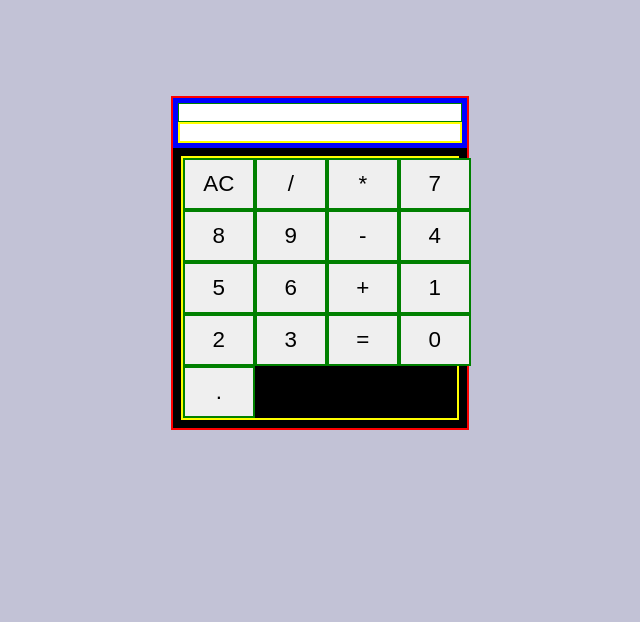
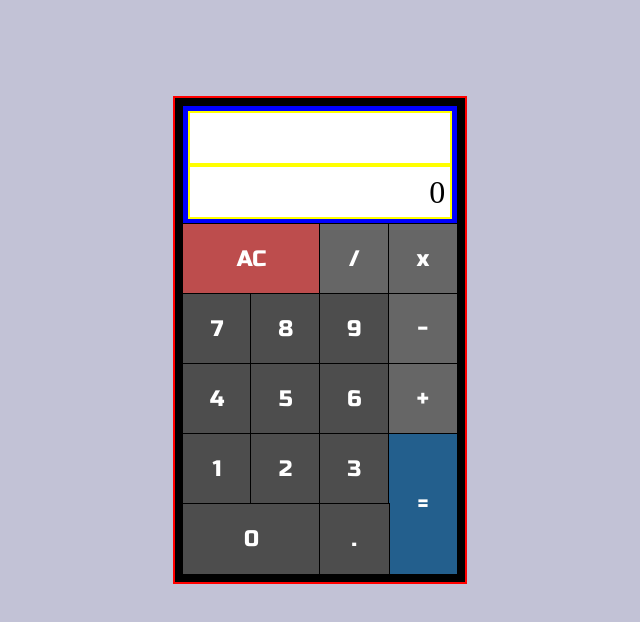
Before and after one commit to abdel1413/javascript-calculator, a React (Create React App) app: page / in a window 1280 px wide. Shown: the top 622 px of the page, without its empty margins (320-960 px from the left). Built offline with nearby package versions, Linux system fonts and the light colour scheme.

Commit message:
handling events

```diff
--- a/package.json
+++ b/package.json
@@ -7,6 +7,7 @@
     "@testing-library/jest-dom": "^5.17.0",
     "@testing-library/react": "^13.4.0",
     "@testing-library/user-event": "^13.5.0",
+    "bootstrap": "^5.3.1",
     "react": "^18.2.0",
     "react-dom": "^18.2.0",
     "react-scripts": "5.0.1",
--- a/src/App.css
+++ b/src/App.css
@@ -10,6 +10,7 @@ body {
   flex-direction: column;
   width: 23%;
   background-color: black;
+  padding: 0.5rem;
 }
 .display-fields {
   display: flex;
@@ -19,34 +20,108 @@ body {
 
 .history {
   border: 1px solid green;
+  color: coral;
 }
 #display {
-  display: block;
-
+  text-align: end;
+  padding-right: 5px;
   border: 2px solid yellow;
+  font-weight: 450;
+  font-size: 2rem;
+  font-family: "digital-clock-font";
 }
 
 .keyboard {
-  margin: 0.5rem;
-  border: 2px solid yellow;
   display: grid;
   gap: 0;
   column-gap: 0;
   row-gap: 0;
   grid-template-columns: repeat(4, 1fr);
 }
+
+button:hover {
+  background-color: yellow;
+}
 .buttons,
 .buttons > button {
   display: flex;
   justify-content: center;
   align-items: center;
-  border: 1px solid green;
-  width: 70px;
-  height: 50px;
   font-size: 1.4rem;
+  color: #fff;
+  border: none;
+  outline: 1px solid black;
 }
 
-/* .buttons > button {
-  width: 100px;
-  height: 80px;
-} */
+.buttons > button {
+  width: 100%;
+  height: 70px;
+}
+.buttons:nth-child(1),
+.buttons:nth-child(16) {
+  grid-column: 1/ 3;
+}
+.buttons #clear {
+  background-color: #bd4d4d;
+}
+.buttons #clear:hover {
+  background-color: #ac3939;
+}
+
+.buttons:nth-child(15) {
+  grid-row: span 2;
+}
+
+.buttons #equals {
+  height: 100%;
+}
+
+.buttons #divide,
+#multiply,
+#subtract,
+#add {
+  background-color: #666666;
+}
+
+.buttons #seven,
+#eight,
+#nine,
+#one,
+#two,
+#three,
+#four,
+#five,
+#six,
+#zero,
+#decimal {
+  background-color: #4d4d4d;
+}
+.buttons #seven:hover,
+#eight:hover,
+#nine:hover,
+#one:hover,
+#two:hover,
+#three:hover,
+#four:hover,
+#five:hover,
+#six:hover,
+#zero:hover,
+#decimal:hover,
+#equals:hover,
+#divide:hover,
+#multiply:hover,
+#subtract:hover,
+#add:hover,
+#clear:hover {
+  color: black;
+
+  border: gray 2px solid;
+}
+
+.buttons #equals {
+  background-color: #235f8d;
+}
+.buttons #equals:hover {
+  background-color: #194466;
+  /* border: 1px solid white; */
+}
--- a/src/App.js
+++ b/src/App.js
@@ -2,21 +2,80 @@ import { useState } from "react";
 import "./App.css";
 import "@fontsource/russo-one";
 import { Data } from "./Components/Data";
-import { FormalField } from "./Components/DisplayInputs/FormalField";
+import { HistoryField } from "./Components/DisplayInputs/HistoryField";
 import { InputOutputField } from "./Components/DisplayInputs/InputOutputField";
 import { Keyboard } from "./Components/Keyboard";
 
 function App() {
   const [data, setData] = useState(Data);
+  const [value, setValue] = useState("0");
+  const [history, setHistory] = useState("");
+
+  const handleClick = (e) => {
+    setValue(e.target.value);
+
+    if (e.target.value === "AC") {
+      setHistory("");
+      setValue("0");
+    } else if (e.target.value === "=") {
+      // console.log(value);
+      //computeInputs(value);
+      let solution = eval(value);
+      setValue(solution);
+      setHistory(value + e.target.value + solution);
+    } else if (e.target.value === "NaN") {
+      if (!NaN(value[-1])) {
+        let newValue = value.slice(-1);
+        setValue(newValue + e.target.value);
+      }
+    } else {
+      let v = value + e.target.value;
+      if (v[0] === "0") {
+        v = v.slice(1);
+      }
+      setValue(v);
+      let hist = history + e.target.value;
+      setHistory(history + e.target.value);
+    }
+  };
+
+  //covert the value to number
+  const convertInputValue = (num) => {
+    let numValue = Number(num);
+    //let val = numValue.toLocaleString("en");
+
+    // console.log("input", typeof numValue);
+    return numValue;
+  };
+
+  let result = 0;
+  const computeInputs = (inputvalues) => {
+    if (typeof inputvalues !== Number) {
+      // convertInputValue(inputvalues);
+      inputvalues = Number(inputvalues);
+      result = eval(inputvalues).toString();
+    }
+    console.log("rest", result);
+    return result;
+  };
+  console.log("comput ", computeInputs(value));
+
+  const resetHistory = (num) => {
+    if ((num = "AC")) {
+      setHistory("");
+    } else {
+      setHistory(history + num);
+    }
+  };
 
   return (
     <div className="App">
       <div className="display-fields">
-        <FormalField />
-        <InputOutputField />
+        <HistoryField history={history} />
+        <InputOutputField result={value} />
       </div>
       <div>
-        <Keyboard data={data} />
+        <Keyboard handleClick={handleClick} data={data} />
       </div>
     </div>
   );
--- a/src/Components/Data.js
+++ b/src/Components/Data.js
@@ -1,19 +1,19 @@
 export const Data = [
-  { key: "AC", id: "clear" },
-  { key: "/", id: "divide" },
-  { key: "*", id: "multiply" },
-  { key: "7", id: "seven" },
-  { key: "8", id: "eight" },
-  { key: "9", id: "nine" },
-  { key: "-", id: "subtract" },
-  { key: "4", id: "four" },
-  { key: "5", id: "five" },
-  { key: "6", id: "six" },
-  { key: "+", id: "add" },
-  { key: "1", id: "one" },
-  { key: "2", id: "two" },
-  { key: "3", id: "three" },
-  { key: "=", id: "equals" },
-  { key: "0", id: "zero" },
-  { key: ".", id: "decimal" },
+  { key: "AC", value: "AC", id: "clear" },
+  { key: "/", value: "/", id: "divide" },
+  { key: "x", value: "*", id: "multiply" },
+  { key: "7", value: "7", id: "seven" },
+  { key: "8", value: "8", id: "eight" },
+  { key: "9", value: "9", id: "nine" },
+  { key: "-", value: "-", id: "subtract" },
+  { key: "4", value: "4", id: "four" },
+  { key: "5", value: "5", id: "five" },
+  { key: "6", value: "6", id: "six" },
+  { key: "+", value: "+", id: "add" },
+  { key: "1", value: "1", id: "one" },
+  { key: "2", value: "2", id: "two" },
+  { key: "3", value: "3", id: "three" },
+  { key: "=", value: "=", id: "equals" },
+  { key: "0", value: "0", id: "zero" },
+  { key: ".", value: ".", id: "decimal" },
 ];
--- a/src/Components/DisplayInputs/FormalField.js
+++ /dev/null
@@ -1,3 +0,0 @@
-export const FormalField = () => {
-  return <input className="history" />;
-};
--- /dev/null
+++ b/src/Components/DisplayInputs/HistoryField.js
@@ -0,0 +1,3 @@
+export const HistoryField = ({ history }) => {
+  return <input id="display" className="history" value={history} />;
+};
--- a/src/Components/DisplayInputs/InputOutputField.js
+++ b/src/Components/DisplayInputs/InputOutputField.js
@@ -1,3 +1,6 @@
-export const InputOutputField = () => {
-  return <input id="display" />;
+export const InputOutputField = (props) => {
+  return <input id="display" value={props.result} />;
 };
+
+// InputOutputField.defaultProps = { result: 0 };
+// InputOutputField.defaultProps = { result: props.result };
--- a/src/Components/Keyboard.js
+++ b/src/Components/Keyboard.js
@@ -1,10 +1,11 @@
 import { Keypad } from "./Keypad";
 
-export const Keyboard = ({ data }) => {
+export const Keyboard = ({ handleClick, data }) => {
+  let innerText = "";
   return (
     <div className="keyboard">
       {data.map((item) => {
-        return <Keypad keypad={item} />;
+        return <Keypad handleClick={handleClick} keypad={item} />;
       })}
     </div>
   );
--- a/src/Components/Keypad.js
+++ b/src/Components/Keypad.js
@@ -1,7 +1,9 @@
-export const Keypad = ({ keypad: { key, id } }) => {
+export const Keypad = ({ handleClick, keypad: { key, value, id } }) => {
   return (
     <div className="buttons">
-      <button id={id}>{key}</button>
+      <button onClick={handleClick} id={id} value={value}>
+        {key}
+      </button>
     </div>
   );
 };
```
Also changed, not shown: src/index.js (+8 -6 lines), 1 other file (tests, documents, lock files or other folders).
